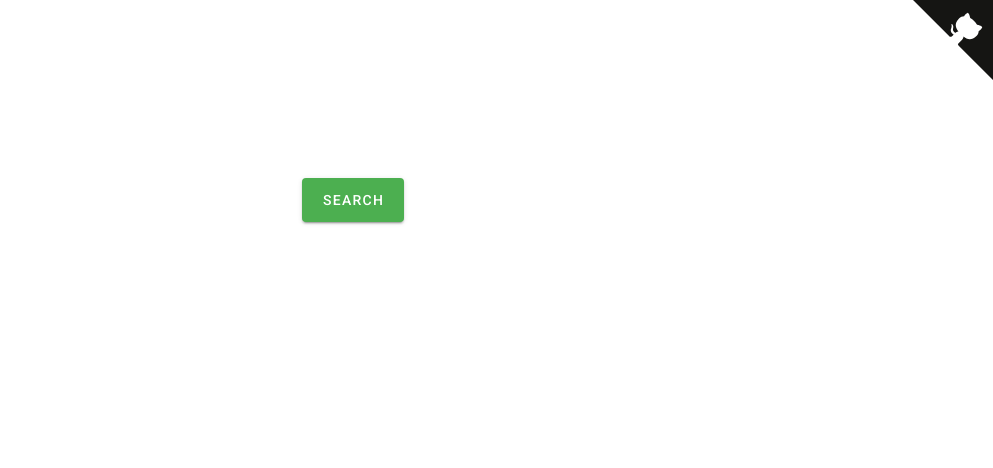
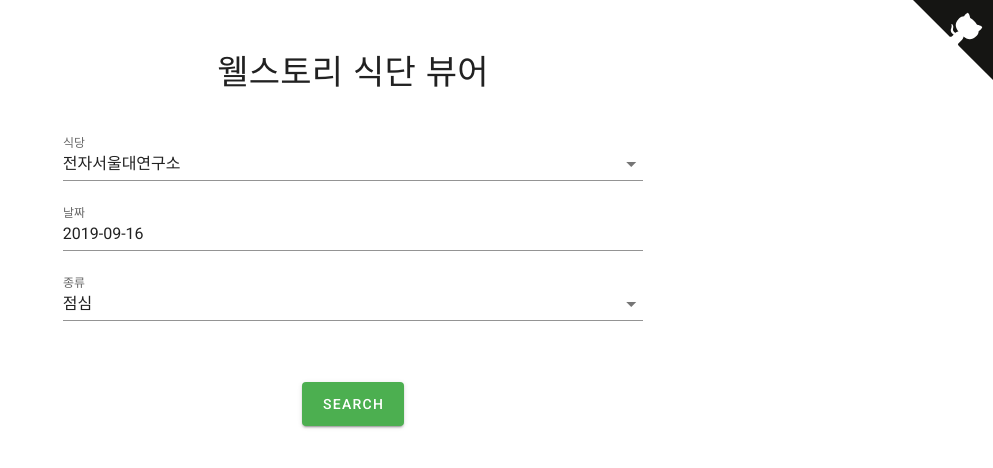
Before and after one commit to ryanking13/welstory, a Nuxt app in the folder viewer/: page / in a window 1280 px wide. Shown: the top 468 px of the page, without its empty margins (287-1280 px from the left). Built offline with nearby package versions, Linux system fonts and the light colour scheme.

Commit message:
add code/date/type selection components

```diff
--- a/viewer/components/CourseCard.vue
+++ b/viewer/components/CourseCard.vue
@@ -7,6 +7,7 @@
             <v-layout column>
               <v-list-item>
                 <v-list-item-content>
+                  <!-- <v-list-item-subtitle style="white-space:initial">{{ name }}</v-list-item-subtitle> -->
                   <v-list-item-title class="headline" style="white-space:initial">{{ main.name }}</v-list-item-title>
                   <v-list-item-subtitle style="white-space:initial">
                     <span>{{ sideStr }}</span>
--- a/viewer/components/CourseList.vue
+++ b/viewer/components/CourseList.vue
@@ -1,7 +1,7 @@
 <template>
   <v-container class="pa-2 col-xs-10 col-sm-10 col-md-6" fluid grid-list-md>
     <v-layout column>
-      <v-flex v-for="course in courses" :key="course.course" pa-5>
+      <v-flex v-for="course in courses" :key="course.main.name" pa-5>
         <CourseCard
           :name="course.course"
           :kcal="course.kcal"
--- a/viewer/nuxt.config.js
+++ b/viewer/nuxt.config.js
@@ -3,14 +3,14 @@
   ** Headers of the page
   */
   head: {
-    title: 'viewer',
+    title: '웰스토리 식단 뷰어',
     meta: [
       { charset: 'utf-8' },
       { name: 'viewport', content: 'width=device-width, initial-scale=1' },
       { hid: 'description', name: 'description', content: 'Welstory menu viewer ' }
     ],
     link: [
-      { rel: 'icon', type: 'image/x-icon', href: '/favicon.ico' }
+      { rel: 'icon', type: 'image/x-icon', href: 'favicon.ico' }
     ]
   },
   /*
--- a/viewer/pages/index.vue
+++ b/viewer/pages/index.vue
@@ -1,10 +1,35 @@
 <template>
   <v-app id="app">
     <github-ribbon />
-    <v-layout justify-center align-center>
-      <v-btn large color="green white--text" @click="onSearch">Search</v-btn>
-    </v-layout>
-    <CourseList :courses="courses" />
+    <v-container text-center>
+      <div class="display-1 pa-10">
+        웰스토리
+        <wbr />식단 뷰어
+      </div>
+      <v-layout justify-center align-center>
+        <v-flex xs8 sm6 fill-height>
+          <v-select v-model="restaurant" :items="restaurantNames" label="식당" />
+          <v-menu
+            v-model="menu"
+            :close-on-content-click="false"
+            :nudge-right="40"
+            transition="scale-transition"
+            offset-y
+            min-width="290px"
+          >
+            <template v-slot:activator="{ on }">
+              <v-text-field v-model="date" label="날짜" readonly v-on="on"></v-text-field>
+            </template>
+            <v-date-picker v-model="date" @input="menu = false"></v-date-picker>
+          </v-menu>
+          <v-select v-model="mealType" :items="mealTypeNames" label="종류" />
+          <v-layout justify-center pa-10>
+            <v-btn large color="green white--text" @click="onSearch" :loading="loading">Search</v-btn>
+          </v-layout>
+        </v-flex>
+      </v-layout>
+      <CourseList :courses="courses" />
+    </v-container>
   </v-app>
 </template>
 
@@ -15,21 +40,62 @@
 
 export default {
   data: () => ({
-    courses: []
+    menu: false,
+    courses: [],
+    restaurant: "전자서울대연구소",
+    date: new Date().toJSON().slice(0, 10),
+    mealType: "점심",
+    loading: false,
+
+    restaurants: {
+      멀티캠퍼스: "REST000133",
+      전자서울대연구소: "REST000176"
+    },
+    mealTypes: {
+      아침: "1",
+      점심: "2",
+      저녁: "3"
+    }
   }),
   components: {
     GithubRibbon,
     CourseList
   },
+  computed: {
+    restaurantNames() {
+      return Object.keys(this.restaurants);
+    },
+    restaurantCode() {
+      return Object.entries(this.restaurants).filter(
+        r => r[0] === this.restaurant
+      )[0][1];
+    },
+    mealTypeNames() {
+      return Object.keys(this.mealTypes);
+    },
+    mealTypeCode() {
+      return this.mealTypes[this.mealType];
+    },
+    dateStr() {
+      return this.date.replace(/-/g, "");
+    }
+  },
   methods: {
-    onSearch: async function(params) {
+    onSearch: async function() {
+      const params = {
+        code: this.restaurantCode,
+        date: this.dateStr,
+        mealType: this.mealTypeCode
+      };
+      this.loading = true;
       const courses = await axios.get(
         "https://welstory.azurewebsites.net/api/getcourse/",
         {
           params
         }
       );
-      this.courses = courses.data;
+      this.courses = courses.data.filter(d => d.type === this.mealTypeCode);
+      this.loading = false;
     }
   }
 };
```
Also changed, not shown: 1 other file (tests, documents, lock files or other folders).
